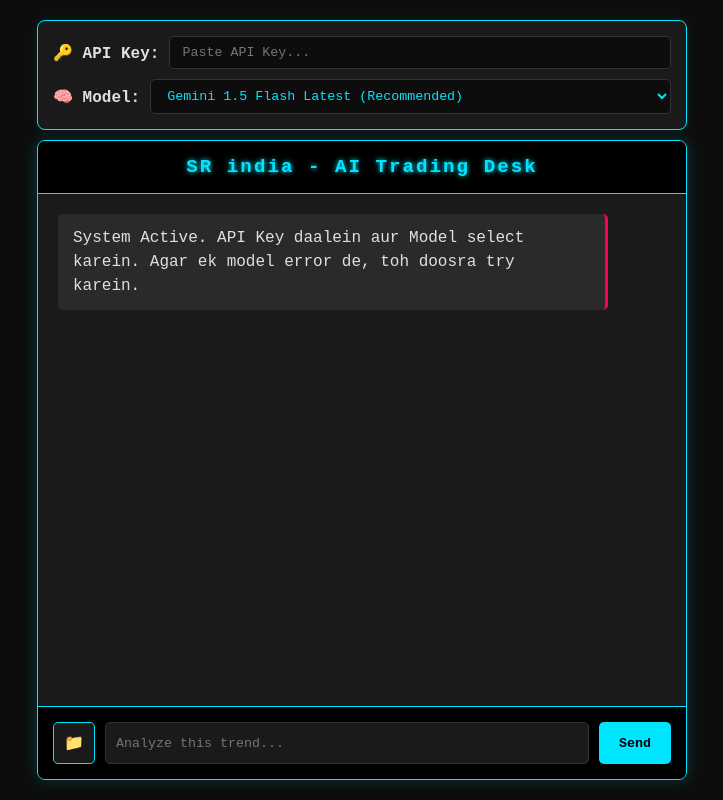
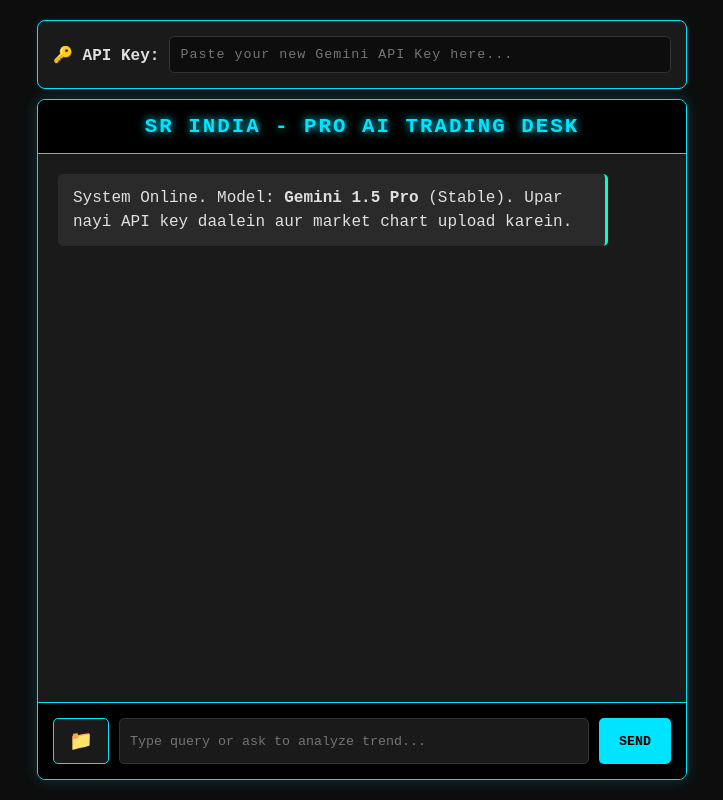
Before and after one commit to satendra123id/Aitrendingchatbot, a plain HTML site: page index.html in a window 1280 px wide. Shown: the whole page, without its empty margins (278-1001 px from the left). Drawn offline with Linux system fonts and the light colour scheme.

Commit message:
Refactor settings panel and update styles

```diff
--- a/index.html
+++ b/index.html
@@ -11,6 +11,7 @@
             --neon-blue: #00e5ff;
             --text-color: #e0e0e0;
             --alert-color: #ff0055;
+            --success-color: #00ffcc;
         }
 
         body {
@@ -34,38 +35,32 @@
             gap: 10px;
         }
 
-        /* Settings Panel for API Key and Model */
+        /* Settings Panel for API Key */
         #settings-panel {
             background-color: var(--panel-bg);
             border: 1px solid var(--neon-blue);
             border-radius: 8px;
             padding: 15px;
             display: flex;
-            flex-wrap: wrap;
+            align-items: center;
             gap: 10px;
             box-shadow: 0 0 10px rgba(0, 229, 255, 0.1);
         }
 
-        .setting-item {
-            display: flex;
-            align-items: center;
-            gap: 10px;
+        #settings-panel input {
             flex-grow: 1;
-        }
-
-        #settings-panel input, #settings-panel select {
-            flex-grow: 1;
-            padding: 8px 12px;
+            padding: 10px;
             background-color: #0d0d0d;
             border: 1px solid #333;
-            color: var(--neon-blue);
+            color: var(--success-color);
             border-radius: 5px;
             font-family: inherit;
             outline: none;
+            letter-spacing: 1px;
         }
 
-        #settings-panel input:focus, #settings-panel select:focus {
-            border-color: var(--neon-blue);
+        #settings-panel input:focus {
+            border-color: var(--success-color);
         }
 
         /* Chat Container */
@@ -85,11 +80,12 @@
             color: var(--neon-blue);
             padding: 15px;
             text-align: center;
-            font-size: 1.2rem;
+            font-size: 1.3rem;
             font-weight: bold;
             border-bottom: 1px solid var(--neon-blue);
-            text-shadow: 0 0 5px var(--neon-blue);
+            text-shadow: 0 0 8px var(--neon-blue);
             letter-spacing: 2px;
+            text-transform: uppercase;
         }
 
         #chat-box {
@@ -118,7 +114,7 @@
 
         .ai-message {
             background-color: #2a2a2a;
-            border-right: 3px solid var(--alert-color);
+            border-right: 3px solid var(--success-color);
             align-self: flex-start;
         }
 
@@ -156,13 +152,14 @@
             background-color: #1a1a1a;
             border: 1px solid var(--neon-blue);
             color: var(--neon-blue);
-            padding: 10px;
+            padding: 10px 15px;
             border-radius: 5px;
             cursor: pointer;
             display: flex;
             align-items: center;
             justify-content: center;
             transition: 0.3s;
+            font-size: 1.2rem;
         }
 
         .file-upload-label:hover {
@@ -184,10 +181,11 @@
             font-weight: bold;
             font-family: inherit;
             transition: 0.3s;
+            text-transform: uppercase;
         }
 
         button:hover {
-            box-shadow: 0 0 10px var(--neon-blue);
+            box-shadow: 0 0 15px var(--neon-blue);
             background-color: #fff;
         }
 
@@ -207,29 +205,19 @@
 
     <div id="app-container">
         <div id="settings-panel">
-            <div class="setting-item">
-                <strong>🔑 API Key:</strong>
-                <input type="password" id="api-key-input" placeholder="Paste API Key...">
-            </div>
-            <div class="setting-item">
-                <strong>🧠 Model:</strong>
-                <select id="model-select">
-                    <option value="gemini-1.5-flash-latest">Gemini 1.5 Flash Latest (Recommended)</option>
-                    <option value="gemini-1.5-pro-latest">Gemini 1.5 Pro (Best for Charts)</option>
-                    <option value="gemini-pro-vision">Gemini Pro Vision (Legacy)</option>
-                </select>
-            </div>
+            <strong>🔑 API Key:</strong>
+            <input type="password" id="api-key-input" placeholder="Paste your new Gemini API Key here...">
         </div>
 
         <div id="chat-container">
-            <div id="header">SR india - AI Trading Desk</div>
+            <div id="header">SR india - Pro AI Trading Desk</div>
             <div id="chat-box">
-                <div class="message ai-message">System Active. API Key daalein aur Model select karein. Agar ek model error de, toh doosra try karein.</div>
+                <div class="message ai-message">System Online. Model: <strong>Gemini 1.5 Pro</strong> (Stable). Upar nayi API key daalein aur market chart upload karein.</div>
             </div>
             <div id="input-area">
-                <label for="image-input" class="file-upload-label" title="Upload Chart Screenshot">📁</label>
+                <label for="image-input" class="file-upload-label" title="Upload Trading Chart Screenshot">📁</label>
                 <input type="file" id="image-input" accept="image/*">
-                <input type="text" id="text-input" placeholder="Analyze this trend..." onkeypress="handleEnter(event)">
+                <input type="text" id="text-input" placeholder="Type query or ask to analyze trend..." onkeypress="handleEnter(event)">
                 <button onclick="sendMessage()">Send</button>
             </div>
         </div>
@@ -240,7 +228,6 @@
         const textInput = document.getElementById('text-input');
         const imageInput = document.getElementById('image-input');
         const apiKeyInput = document.getElementById('api-key-input');
-        const modelSelect = document.getElementById('model-select');
 
         function handleEnter(event) {
             if (event.key === 'Enter') {
@@ -250,28 +237,27 @@
 
         async function sendMessage() {
             const apiKey = apiKeyInput.value.trim();
-            const selectedModel = modelSelect.value;
             const text = textInput.value.trim();
             const file = imageInput.files[0];
 
             if (!apiKey) {
-                displayMessage("<span class='error-text'>Access Denied: Kripya pehle upar apna API key daalein.</span>", 'ai');
+                displayMessage("<span class='error-text'>Error: Please enter your API Key at the top first.</span>", 'ai');
                 return;
             }
 
             if (!text && !file) return;
 
-            // API URL dynamically formatted with selected model and key
-            const API_URL = `https://generativelanguage.googleapis.com/v1beta/models/${selectedModel}:generateContent?key=${apiKey}`;
+            // FIX: Using the most stable and powerful model explicitly (gemini-1.5-pro)
+            const API_URL = `https://generativelanguage.googleapis.com/v1beta/models/gemini-1.5-pro:generateContent?key=${apiKey}`;
 
             // Display User Message
             displayMessage(text, 'user', file);
             textInput.value = '';
             imageInput.value = '';
 
-            // Show Loading
+            // Show Loading Indicator
             const loadingId = 'loading-' + Date.now();
-            const loadingHtml = `<div class="message loading" id="${loadingId}">Analyzing Data via ${selectedModel}...</div>`;
+            const loadingHtml = `<div class="message loading" id="${loadingId}">Analyzing Data with Gemini Pro Engine...</div>`;
             chatBox.insertAdjacentHTML('beforeend', loadingHtml);
             chatBox.scrollTop = chatBox.scrollHeight;
 
@@ -282,14 +268,14 @@
                     }]
                 };
 
-                // Add text to prompt
+                // Formulate the AI prompt
                 if (text) {
-                    requestBody.contents[0].parts.push({ text: text + " (Analyze this from a trading/market perspective)" });
+                    requestBody.contents[0].parts.push({ text: text + " (Analyze this from a market/trading perspective if applicable)" });
                 } else if (file) {
-                    requestBody.contents[0].parts.push({ text: "Act as an expert trader. Analyze this chart screenshot and explain the trends, support/resistance, and market behavior." });
+                    requestBody.contents[0].parts.push({ text: "Act as an expert trader. Analyze this chart screenshot. Tell me about the trends, possible support/resistance levels, and market behavior." });
                 }
 
-                // Add image to prompt
+                // Attach Image Data
                 if (file) {
                     const base64Image = await convertToBase64(file);
                     const base64Data = base64Image.split(',')[1];
@@ -302,6 +288,7 @@
                     });
                 }
 
+                // Make the API Request
                 const response = await fetch(API_URL, {
                     method: 'POST',
                     headers: {
@@ -313,8 +300,9 @@
                 const data = await response.json();
                 document.getElementById(loadingId).remove();
 
+                // Handle AI Response or Error
                 if (data.error) {
-                    displayMessage(`<span class='error-text'>API Error: ${data.error.message} <br><br>Tip: Try selecting a different model from the top dropdown.</span>`, 'ai');
+                    displayMessage(`<span class='error-text'>API Error: ${data.error.message}</span>`, 'ai');
                 } else {
                     const aiResponseText = data.candidates[0].content.parts[0].text;
                     displayMessage(aiResponseText, 'ai');
@@ -322,22 +310,26 @@
 
             } catch (error) {
                 document.getElementById(loadingId).remove();
-                displayMessage("<span class='error-text'>Connection failed. Please check your internet connection and API key.</span>", 'ai');
+                displayMessage("<span class='error-text'>Network Error. Check your internet connection.</span>", 'ai');
             }
         }
 
+        // Function to display messages in the chat UI
         function displayMessage(text, sender, file = null) {
             const div = document.createElement('div');
             div.classList.add('message', sender === 'user' ? 'user-message' : 'ai-message');
 
+            // Format markdown text properly
             let formattedText = text.replace(/\*\*(.*?)\*\*/g, '<strong>$1</strong>');
+            formattedText = formattedText.replace(/\*(.*?)\*/g, '<em>$1</em>');
             formattedText = formattedText.replace(/\n/g, '<br>');
 
             let content = text ? formattedText : '';
 
+            // Render uploaded image
             if (file) {
                 const imgURL = URL.createObjectURL(file);
-                content += `<br><img src="${imgURL}" class="chat-image" alt="Uploaded Chart">`;
+                content += `<br><img src="${imgURL}" class="chat-image" alt="Uploaded Market Chart">`;
             }
 
             div.innerHTML = content;
@@ -345,6 +337,7 @@
             chatBox.scrollTop = chatBox.scrollHeight;
         }
 
+        // Helper function to process the image
         function convertToBase64(file) {
             return new Promise((resolve, reject) => {
                 const reader = new FileReader();
```
